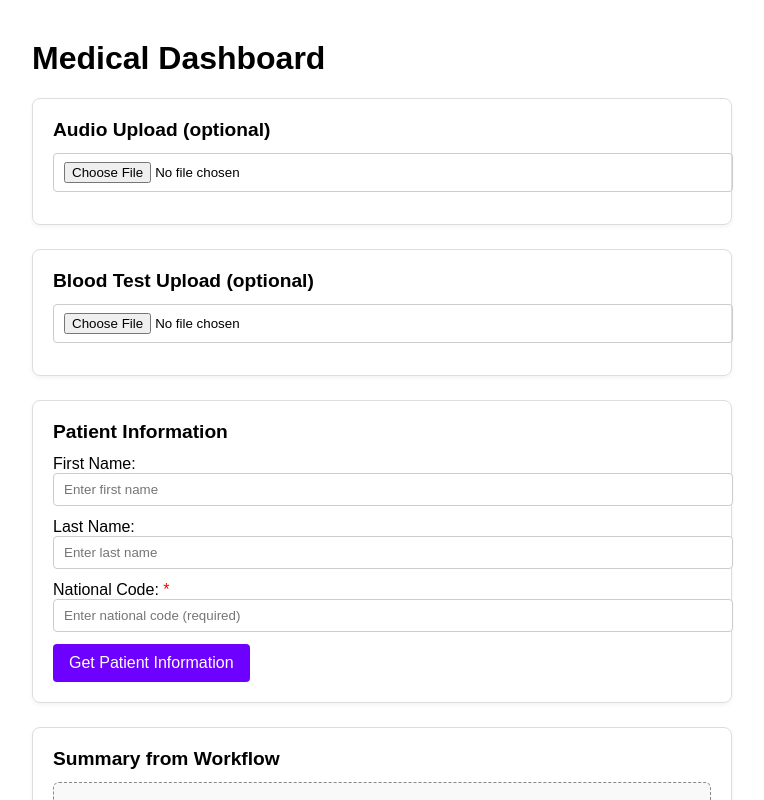
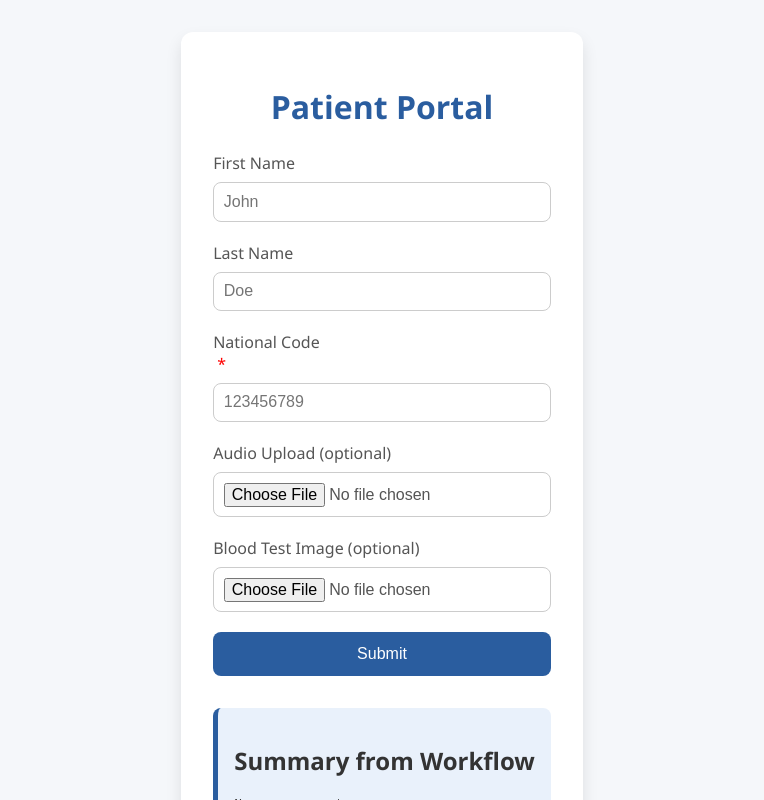
Before and after one commit to ImRezar/patient-portal-ui, a React (Create React App) app: page / in a window 1280 px wide. Shown: the top 800 px of the page, without its empty margins (258-1022 px from the left). Built offline with nearby package versions, Linux system fonts and the light colour scheme.

Commit message:
Enhance UI + wire up JSON payload for n8n

```diff
--- a/src/App.css
+++ b/src/App.css
@@ -1,60 +1,89 @@
 /* src/App.css */
-
-/* Container for the entire form */
-.app-container {
-  max-width: 700px;
-  margin: 40px auto;
-  font-family: sans-serif;
+body {
+  margin: 0;
+  font-family: 'Segoe UI', Tahoma, Geneva, Verdana, sans-serif;
+  background: #f5f7fa;
+  color: #333;
+  display: flex;
+  justify-content: center;
+  align-items: flex-start;
+  min-height: 100vh;
+  padding: 2rem;
 }
 
-/* Each panel box */
-.panel {
-  border: 1px solid #ddd;
-  border-radius: 8px;
-  padding: 20px;
-  margin-bottom: 24px;
-  box-shadow: 0 2px 4px rgba(0,0,0,0.05);
+.container {
+  background: #ffffff;
+  padding: 2rem;
+  border-radius: 12px;
+  box-shadow: 0 8px 16px rgba(0, 0, 0, 0.1);
+  width: 100%;
+  max-width: 600px;
+  box-sizing: border-box;
+  transition: all 0.3s ease-in-out;
 }
 
-/* Panel header titles */
-.panel h2 {
-  margin-top: 0;
-  font-size: 1.2rem;
-  margin-bottom: 12px;
+h1 {
+  font-size: 2rem;
+  text-align: center;
+  margin-bottom: 1.5rem;
+  color: #2a5d9f;
 }
 
-/* Input fields */
-.panel input[type="text"],
-.panel input[type="file"] {
-  width: 100%;
-  padding: 8px 10px;
-  margin-bottom: 12px;
-  border: 1px solid #ccc;
-  border-radius: 4px;
+.form {
+  display: flex;
+  flex-direction: column;
+  gap: 1.25rem;
 }
 
-/* Buttons */
+label {
+  display: flex;
+  flex-direction: column;
+  font-weight: 500;
+  color: #555;
+}
+
+input[type="text"],
+input[type="file"] {
+  margin-top: 0.5rem;
+  padding: 0.6rem;
+  font-size: 1rem;
+  border: 1px solid #ccc;
+  border-radius: 8px;
+  transition: border 0.3s ease;
+}
+
+input[type="text"]:focus,
+input[type="file"]:focus {
+  outline: none;
+  border-color: #2a5d9f;
+}
+
 button {
-  background-color: #6e00ff;
+  padding: 0.8rem;
+  font-size: 1rem;
+  background-color: #2a5d9f;
   color: white;
   border: none;
-  padding: 10px 16px;
-  border-radius: 4px;
-  font-size: 1rem;
+  border-radius: 8px;
   cursor: pointer;
+  transition: background-color 0.3s ease;
 }
 
-button:disabled {
-  opacity: 0.5;
-  cursor: not-allowed;
+button:hover {
+  background-color: #1d4170;
 }
 
-/* Summary area styling */
-.summary-box {
-  border: 1px dashed #888;
-  border-radius: 6px;
-  padding: 20px;
-  min-height: 80px;
-  background-color: #f9f9f9;
-  white-space: pre-wrap; /* preserves newlines */
+.summary {
+  margin-top: 2rem;
+  padding: 1rem;
+  background-color: #e9f1fb;
+  border-left: 5px solid #2a5d9f;
+  border-radius: 8px;
+  white-space: pre-wrap;
+  word-wrap: break-word;
 }
+
+.required {
+  color: red;
+  margin-left: 0.25rem;
+}
--- a/src/App.js
+++ b/src/App.js
@@ -1,154 +1,112 @@
 // src/App.js
 import React, { useState } from "react";
-import axios from "axios";
 import "./App.css";
 
 function App() {
-  // State hooks
   const [firstName, setFirstName] = useState("");
   const [lastName, setLastName] = useState("");
   const [nationalCode, setNationalCode] = useState("");
   const [audioFile, setAudioFile] = useState(null);
-  const [bloodTestFile, setBloodTestFile] = useState(null);
+  const [imageFile, setImageFile] = useState(null);
+  const [summary, setSummary] = useState("");
+  const [loading, setLoading] = useState(false);
 
-  const [loading, setLoading] = useState(false);
-  const [summaryText, setSummaryText] = useState("");
+  // 🔗 PUT YOUR REAL n8n WEBHOOK URL HERE:
+  const WEBHOOK_URL = "https://mrezar.app.n8n.cloud/webhook-test/patient-portal-ui";
 
-  // Replace this with your actual webhook URL
-  const WEBHOOK_URL = "https://example.com/your-workflow-webhook";
-
-  // Handler for form submission
   const handleSubmit = async (e) => {
     e.preventDefault();
-
     if (!nationalCode.trim()) {
       alert("National Code is required.");
       return;
     }
+    setLoading(true);
+    setSummary("");
 
-    setLoading(true);
-    setSummaryText(""); // clear any previous summary
+    // 1) Build the JSON payload for text fields
+    const jsonPayload = {
+      firstName: firstName.trim(),
+      lastName: lastName.trim(),
+      nationalCode: nationalCode.trim(),
+    };
 
-    // Build multipart form data
+    // 2) Pack into multipart FormData
     const formData = new FormData();
-    formData.append("nationalCode", nationalCode.trim());
-
-    if (firstName.trim()) {
-      formData.append("firstName", firstName.trim());
-    }
-    if (lastName.trim()) {
-      formData.append("lastName", lastName.trim());
-    }
-    if (audioFile) {
-      formData.append("audio", audioFile);
-    }
-    if (bloodTestFile) {
-      formData.append("bloodTestImage", bloodTestFile);
-    }
+    formData.append("json", JSON.stringify(jsonPayload));
+    if (audioFile) formData.append("audio", audioFile);
+    if (imageFile) formData.append("image", imageFile);
 
     try {
-      const response = await axios.post(WEBHOOK_URL, formData, {
-        headers: {
-          "Content-Type": "multipart/form-data",
-        },
+      const response = await fetch(WEBHOOK_URL, {
+        method: "POST",
+        body: formData,
       });
-
-      // Assuming the workflow returns JSON like { summary: "..." }
-      if (response.data && response.data.summary) {
-        setSummaryText(response.data.summary);
-      } else {
-        setSummaryText(
-          "⚠️ Unexpected response format. Please check your webhook."
-        );
-      }
+      const data = await response.json();
+      setSummary(data.summary || JSON.stringify(data));
     } catch (err) {
-      console.error(err);
-      setSummaryText(
-        "❌ Error calling the workflow. See console for details."
-      );
+      console.error("Submission error:", err);
+      setSummary("❌ Submission failed. Please try again.");
     } finally {
       setLoading(false);
     }
   };
 
   return (
-    <div className="app-container">
-      <h1>Medical Dashboard</h1>
-      <form onSubmit={handleSubmit}>
-        {/* 1) Audio Upload Panel */}
-        <div className="panel">
-          <h2>Audio Upload (optional)</h2>
+    <div className="container">
+      <h1>Patient Portal</h1>
+      <form onSubmit={handleSubmit} className="form">
+        <label>
+          First Name
+          <input
+            type="text"
+            value={firstName}
+            onChange={e => setFirstName(e.target.value)}
+            placeholder="John"
+          />
+        </label>
+        <label>
+          Last Name
+          <input
+            type="text"
+            value={lastName}
+            onChange={e => setLastName(e.target.value)}
+            placeholder="Doe"
+          />
+        </label>
+        <label>
+          National Code<span className="required">*</span>
+          <input
+            type="text"
+            value={nationalCode}
+            onChange={e => setNationalCode(e.target.value)}
+            placeholder="123456789"
+            required
+          />
+        </label>
+        <label>
+          Audio Upload (optional)
           <input
             type="file"
             accept="audio/*"
-            onChange={(e) =>
-              setAudioFile(e.target.files.length ? e.target.files[0] : null)
-            }
+            onChange={e => setAudioFile(e.target.files[0] || null)}
           />
-          {audioFile && <p>Selected: {audioFile.name}</p>}
-        </div>
-
-        {/* 2) Blood Test (Image) Upload Panel */}
-        <div className="panel">
-          <h2>Blood Test Upload (optional)</h2>
+        </label>
+        <label>
+          Blood Test Image (optional)
           <input
             type="file"
             accept="image/*"
-            onChange={(e) =>
-              setBloodTestFile(
-                e.target.files.length ? e.target.files[0] : null
-              )
-            }
+            onChange={e => setImageFile(e.target.files[0] || null)}
           />
-          {bloodTestFile && <p>Selected: {bloodTestFile.name}</p>}
-        </div>
-
-        {/* 3) Patient Info Panel */}
-        <div className="panel">
-          <h2>Patient Information</h2>
-
-          <label>
-            First Name:
-            <input
-              type="text"
-              value={firstName}
-              onChange={(e) => setFirstName(e.target.value)}
-              placeholder="Enter first name"
-            />
-          </label>
-
-          <label>
-            Last Name:
-            <input
-              type="text"
-              value={lastName}
-              onChange={(e) => setLastName(e.target.value)}
-              placeholder="Enter last name"
-            />
-          </label>
-
-          <label>
-            National Code: <span style={{ color: "red" }}>*</span>
-            <input
-              type="text"
-              value={nationalCode}
-              onChange={(e) => setNationalCode(e.target.value)}
-              placeholder="Enter national code (required)"
-            />
-          </label>
-
-          <button type="submit" disabled={loading}>
-            {loading ? "Processing…" : "Get Patient Information"}
-          </button>
-        </div>
+        </label>
+        <button type="submit" disabled={loading}>
+          {loading ? "Submitting..." : "Submit"}
+        </button>
       </form>
 
-      {/* 4) Summary Area */}
-      <div className="panel">
+      <div className="summary">
         <h2>Summary from Workflow</h2>
-        <div className="summary-box">
-          {summaryText ? summaryText : "No summary yet."}
-        </div>
+        <pre>{summary || "No summary yet."}</pre>
       </div>
     </div>
   );
```
